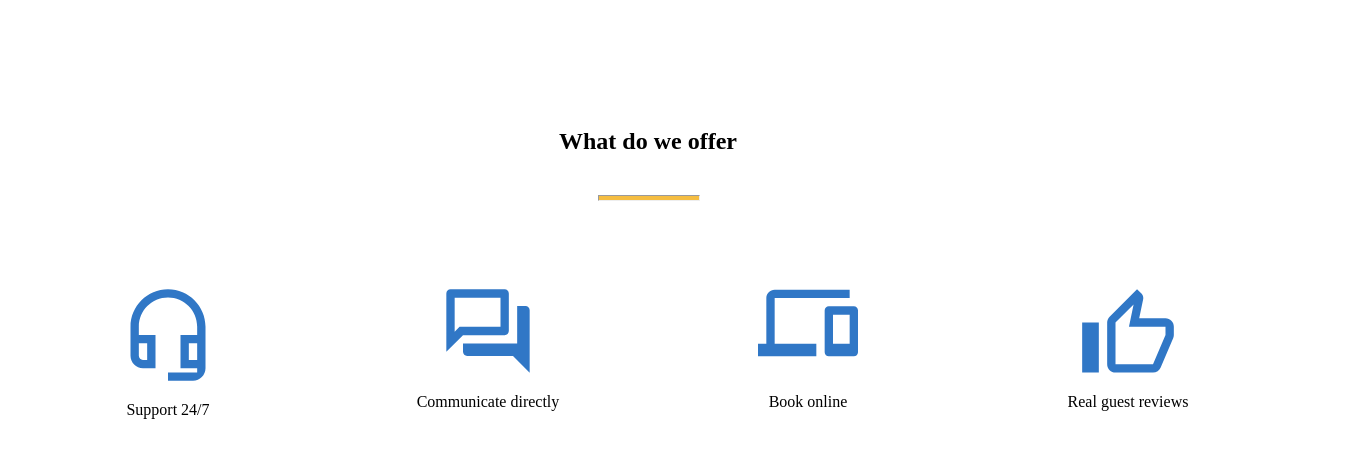
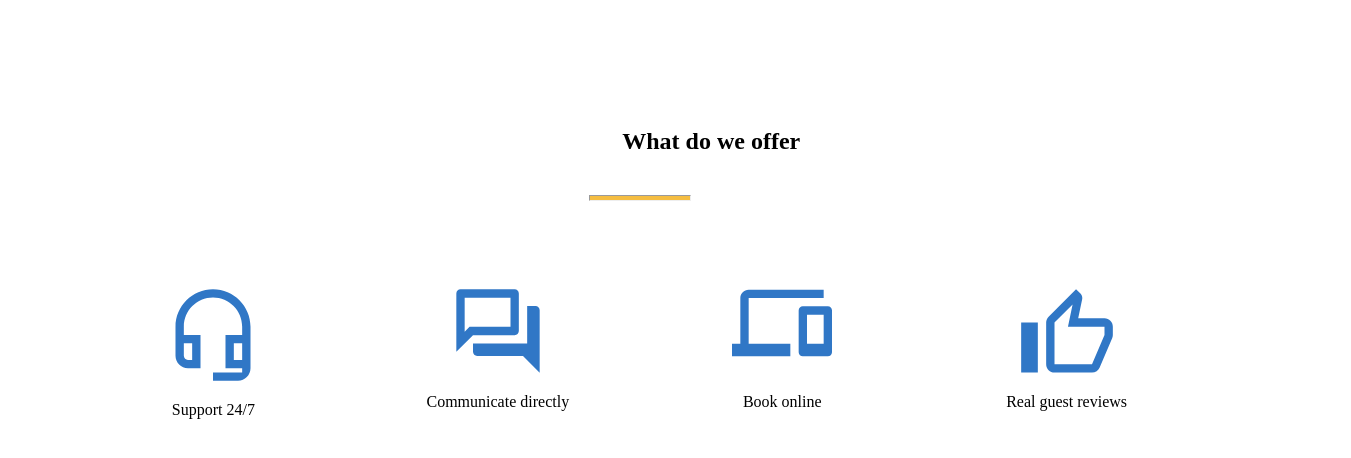
Before and after one commit to Har-D-Le/if-html, a website: page first steps css.html in a window 1280 px wide. Shown: the whole page, 1351 px wide, since content can reach past the window. Drawn offline with Linux system fonts and the light colour scheme.

Commit message:
Lesson 4 % width reworked

```diff
--- a/styles/style.css
+++ b/styles/style.css
@@ -1,13 +1,13 @@
 .content {
     margin: 0 auto;
-    width: 1280px;
+    width: 90%;
     height: 569px;
 }
 
 h2 {
     width: 306px;
     height: 47px;
-    margin: 0;
+    margin: 0 auto;
     padding: 120px 487px 10px;
     text-align: center;
 }
@@ -15,9 +15,10 @@ h2 {
 hr {
     width: 100px;
     height: 4px;
-    margin: 10px 590px 88.33px;
+    margin: 10px auto 88px;
     background: #F5BD41;
 }
+
 .item {
     display: inline-block;
     width: 25%;
```
